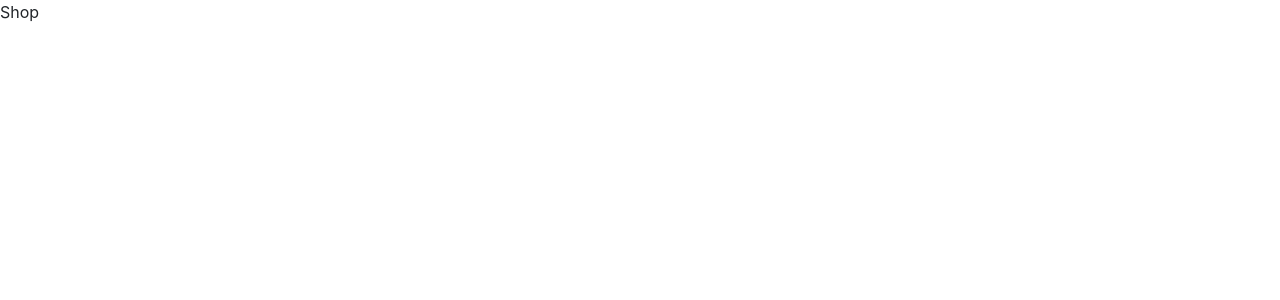
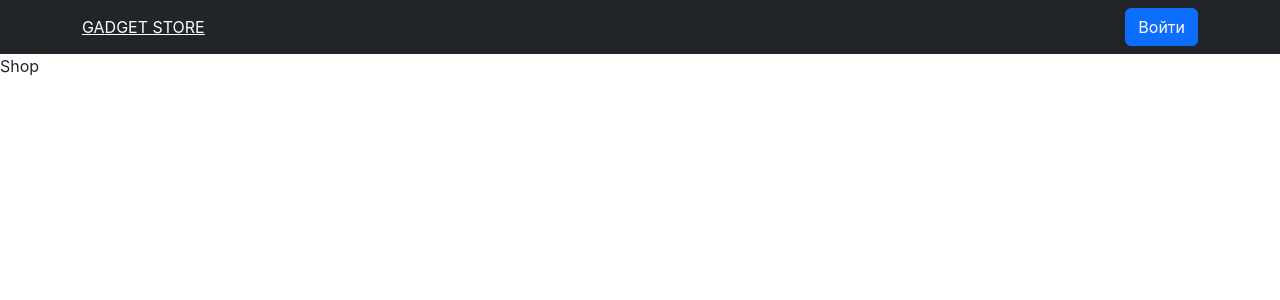
Before and after one commit to berdibekovadilet/online-store-pern, a React (Create React App) app in the folder client/: page / in a window 1280 px wide. Shown: the top 300 px of the page. Built offline with nearby package versions, Linux system fonts and the light colour scheme.

Commit message:
added Navbar

```diff
--- a/client/package.json
+++ b/client/package.json
@@ -9,6 +9,7 @@
     "axios": "^1.1.2",
     "bootstrap": "^5.2.2",
     "mobx": "^6.6.2",
+    "mobx-react": "^7.5.3",
     "mobx-react-lite": "^3.4.0",
     "react": "^18.2.0",
     "react-bootstrap": "^2.5.0",
--- a/client/src/App.js
+++ b/client/src/App.js
@@ -1,10 +1,12 @@
 import { BrowserRouter } from "react-router-dom";
 import AppRouter from "./components/AppRouter";
+import NavbarMenu from "./components/Navbar";
 
 function App() {
   return (
     <BrowserRouter>
-    <AppRouter/>
+      <NavbarMenu />
+      <AppRouter />
     </BrowserRouter>
   );
 }
--- a/client/src/components/AppRouter.js
+++ b/client/src/components/AppRouter.js
@@ -6,9 +6,6 @@
 
 const AppRouter = () => {
   const { user } = useContext(Context);
-  console.log("====================================");
-  console.log(user);
-  console.log("====================================");
   return (
     <Routes>
       {user.isAuth &&
--- /dev/null
+++ b/client/src/components/Navbar.js
@@ -0,0 +1,33 @@
+import React, { useContext } from "react";
+import { Context } from "..";
+import { Button, Container, Nav, Navbar } from "react-bootstrap/";
+import { NavLink } from "react-router-dom";
+import { SHOP_ROUTE } from "../utils/consts";
+import { observer } from "mobx-react-lite";
+
+const NavbarMenu = observer(() => {
+  const { user } = useContext(Context);
+  return (
+    <Navbar bg="dark" variant="dark">
+      <Container>
+        <NavLink style={{ color: "white" }} to={SHOP_ROUTE}>
+          GADGET STORE
+        </NavLink>
+        {user.isAuth ? (
+          <Nav className="ml-auto">
+            <Button variant={"outline-light"} className="me-3">
+              Админ-панель
+            </Button>
+            <Button onClick={() => user.setIsAuth(false)}>Выйти</Button>
+          </Nav>
+        ) : (
+          <Nav className="ml-auto">
+            <Button onClick={() => user.setIsAuth(true)}>Войти</Button>
+          </Nav>
+        )}
+      </Container>
+    </Navbar>
+  );
+});
+
+export default NavbarMenu;
```
Also changed, not shown: 1 other file (tests, documents, lock files or other folders).
